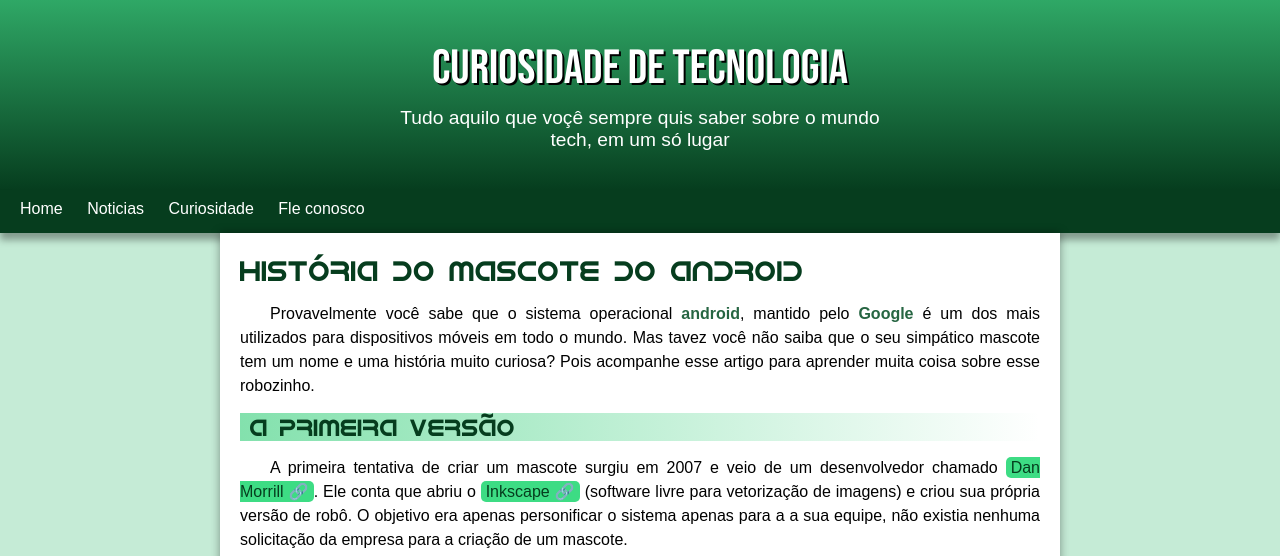
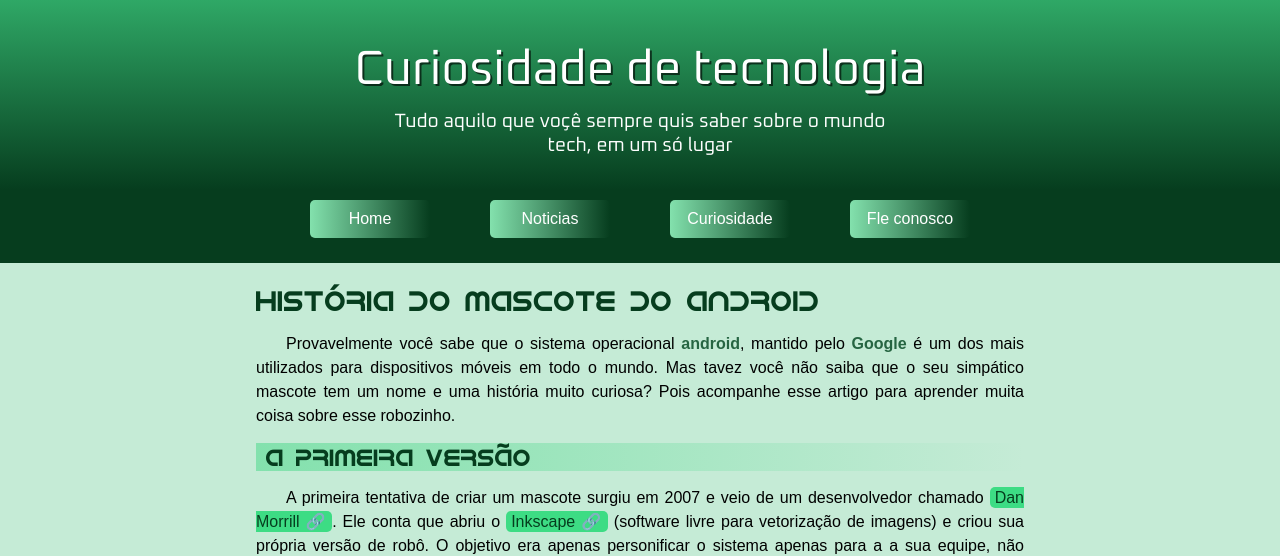
Before and after one commit to isrraelantonio/projeto-android, a plain HTML site: page index.html in a window 1280 px wide. Shown: the top 556 px of the page. Drawn offline with Linux system fonts and the light colour scheme.

Commit message:
atualização da página cor do corpo  do conteúdo e mudancas no cabeçalho

```diff
--- a/estilo/style.css
+++ b/estilo/style.css
@@ -1,7 +1,9 @@
 @charset "utf-8";
 @import url('https://fonts.googleapis.com/css2?family=Bebas+Neue&display=swap');
+@import url('https://fonts.googleapis.com/css2?family=Oxanium:wght@200..800&display=swap');
 @font-face {
     font-family:'Android';
+    font-family: "Oxanium", sans-serif;
     src: url('../fontes/idroid.otf') format('opentype');
 }
 /*
@@ -22,7 +24,7 @@
 
     --fonte-padrao:  Arial, Verdana, Helvetica, sans-serif;
     --fonte-destaque: 'Bebas Neue', cursive;
-
+    --fonte-titulo: "Oxanium", sans-serif;
     --fote-android: 'Android', cursive;
 
 }
@@ -49,15 +51,15 @@ header{
 header h1{
             font-weight: normal;
             color: var(white);
-            font-family: var(--fonte-destaque);
+            font-family: var(--fonte-titulo);
             margin-bottom: 10px;
             font-size: 3em;
-            text-shadow: 2px 2px 0px rgb(0, 0, 0.247);
+            text-shadow: 2px 2px 0px rgba(0, 0, 0, 0.626);
 
 
 }
 header  p{
-    font-family: var(--fonte-padrao);
+    font-family: var(--fonte-titulo);
     color: white;
     max-width: 500px;
     font-size: 1.2em;
@@ -68,17 +70,29 @@ header  p{
 }
 nav{
     background-color: var(--cor5);
-    padding: 10px 10px 15px 10px;
-    box-shadow: 0px 7px 7px rgba(0, 0, 0, 0.342);
+    padding: 10px 10px 25px 10px;
+    box-shadow: 0px 7px 7px rgba(0, 0, 0, 0);
+    display: flex;
+    justify-content: center;
 
 }
 nav  a {
+    background-image: linear-gradient(to right, var(--cor1), transparent);
     color: white;
-    padding: 10px 10px 10px 10px;
+    padding: 10px 10px;
     text-decoration: none;
     font-weight: ;
     transition: 0.5s;
+    width: 100px;
+    text-align: center;
+    color: ;
+    border-radius: 5px;
 }
+nav  a:not(:last-child){
+    margin-right: 60px;
+}
+
+
 nav  a:hover{
     background-color: white;
     color: var(--cor5);
@@ -87,11 +101,10 @@ nav  a:hover{
 }
 main{
     min-width: 300px;
-    max-width: 800px;
-    background-color: white;
+    width: 60%;
+    background-color: var(--cor0);
     margin: auto;
     padding: 20px;
-    box-shadow: 0px 0px 10px rgba(0, 0, 0, 0.384);
     border-radius: 0px 0px 10px 10px;
 
 }
```
Also changed, not shown: estilo/mideaquerie.css (added, +12 -0 lines).
